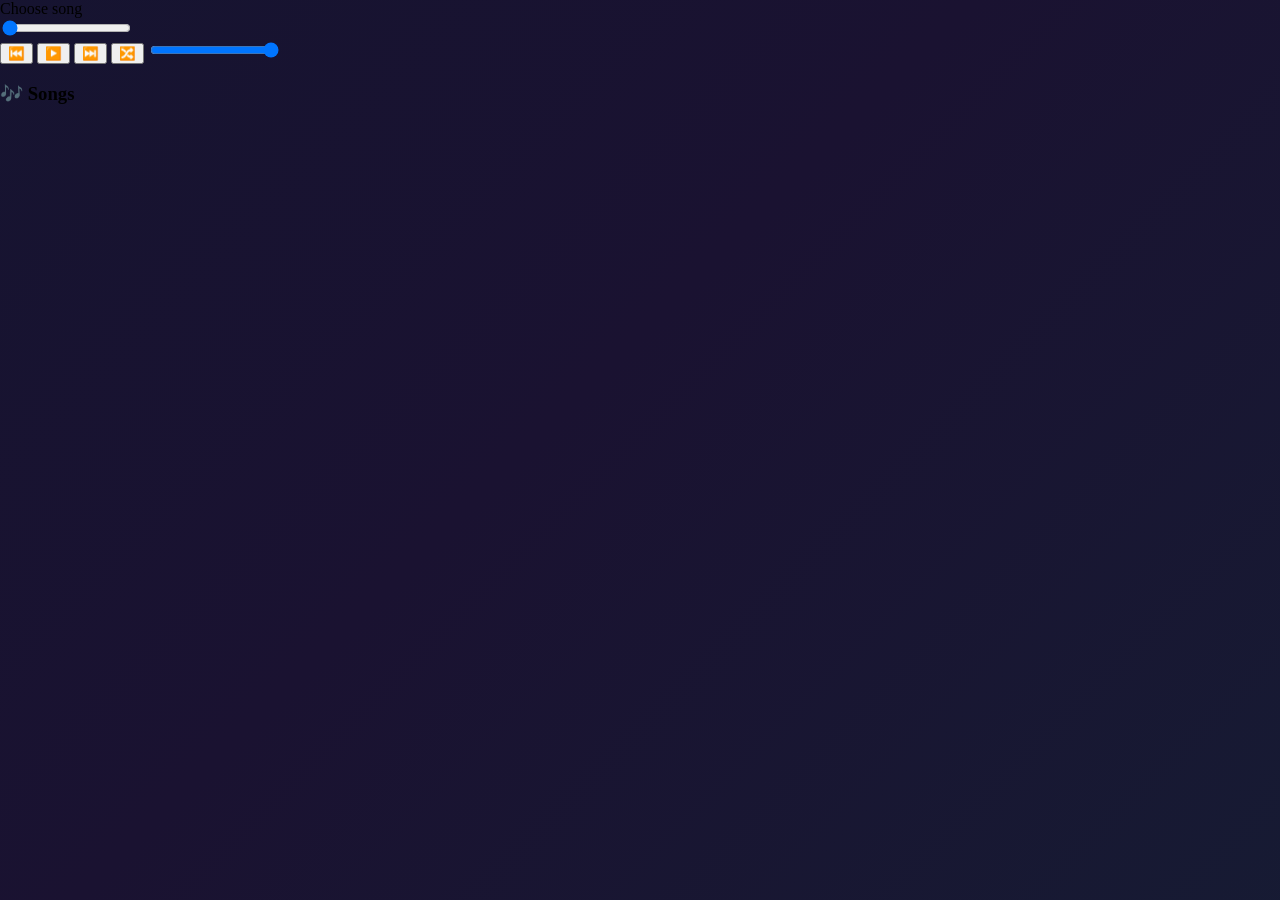
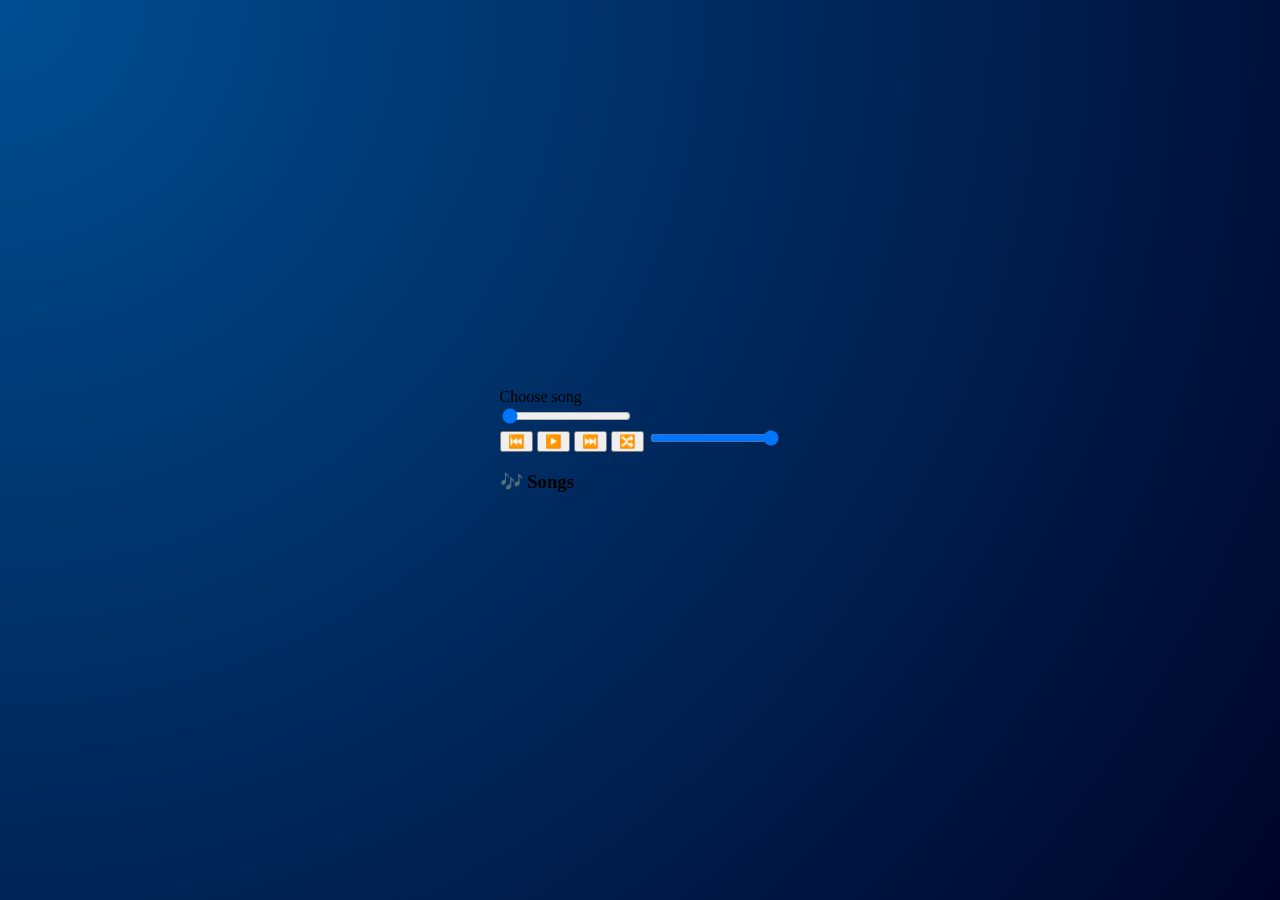

waz

--- a/public/style.css
+++ b/public/style.css
@@ -10,18 +10,12 @@ body {
   padding: 0;
   width: 100vw;
   min-height: 100dvh; 
-  overflow: hidden; 
-  background: linear-gradient(
-    135deg, 
-    #0a192f 0%,    /* Deep Navy */
-    #1a1231 25%,   /* Midnight Purple */
-    #0f2d38 50%,   /* Dark Teal */
-    #1b3d29 75%,   /* Forest Green Deep */
-    #2d1111 100%   /* Black Cherry */
-  );
-  background-size: 700% 700%;
-  animation: gradientShift 30s ease infinite;
-  background-attachment: fixed; 
+  display: flex;
+  align-items: center;
+  justify-content: center;
+  /* Background Gradient Biru-Teal ala Contoh1 */
+  background: radial-gradient(circle at top left, #004e92, #000428);
+  background-attachment: fixed;
 }
 
 @keyframes gradientShift {
